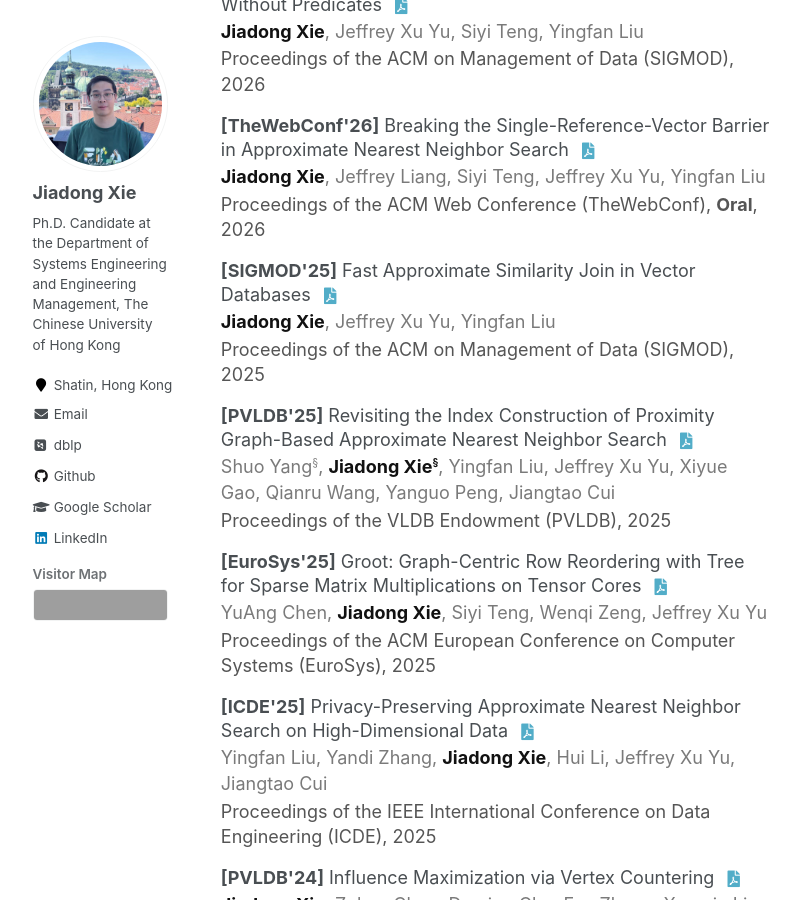
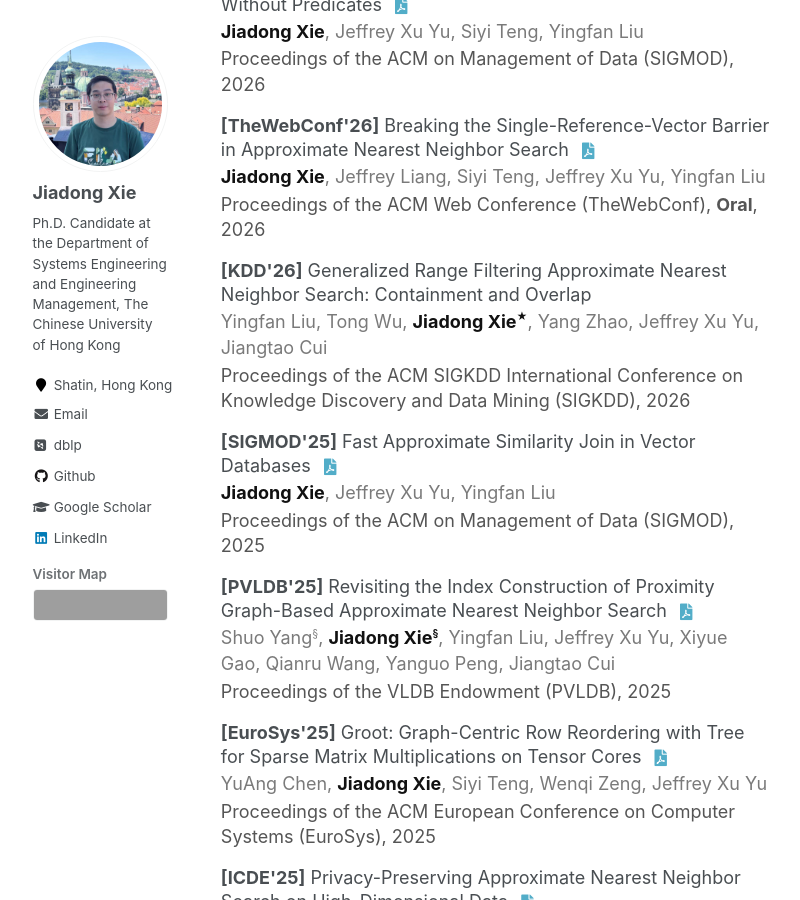
Before and after one commit to Xiejiadong/Xiejiadong.github.io, a Jekyll site: the page built from _pages/about.md, in a window 1280 px wide and 900 px high, scrolled down 673 px. Shown: the whole window, without its empty margins (163-963 px from the left). Built offline with Jekyll 4.4.1, drawn with Linux system fonts in a browser that asks for light colours; some web fonts are replaced; grey boxes are pictures that could not be loaded.

Commit message:
Update about.md

```diff
--- a/_pages/about.md
+++ b/_pages/about.md
@@ -78,6 +78,21 @@ Publications
     </div>
     <div class="pub-venue">
       Proceedings of the ACM Web Conference (TheWebConf), <strong>Oral</strong>, 2026
+    </div>
+  </div>
+
+  <div class="pub-item">
+    <div class="pub-title">
+      <strong>[KDD'26]</strong> Generalized Range Filtering Approximate Nearest Neighbor Search: Containment and Overlap
+      <!-- <span class="pub-links">
+        <a href="/files/paper/%5Bwww26%5Dmulti-vector.pdf" title="PDF"><i class="fas fa-fw fa-file-pdf zoom" aria-hidden="true"></i></a>
+      </span> -->
+    </div>
+    <div class="pub-authors">
+      Yingfan Liu, Tong Wu, <span class="me">Jiadong Xie<sup class="pub-mark">★</sup></span>, Yang Zhao, Jeffrey Xu Yu, Jiangtao Cui
+    </div>
+    <div class="pub-venue">
+      Proceedings of the ACM SIGKDD International Conference on Knowledge Discovery and Data Mining (SIGKDD), 2026
     </div>
   </div>
 
```
